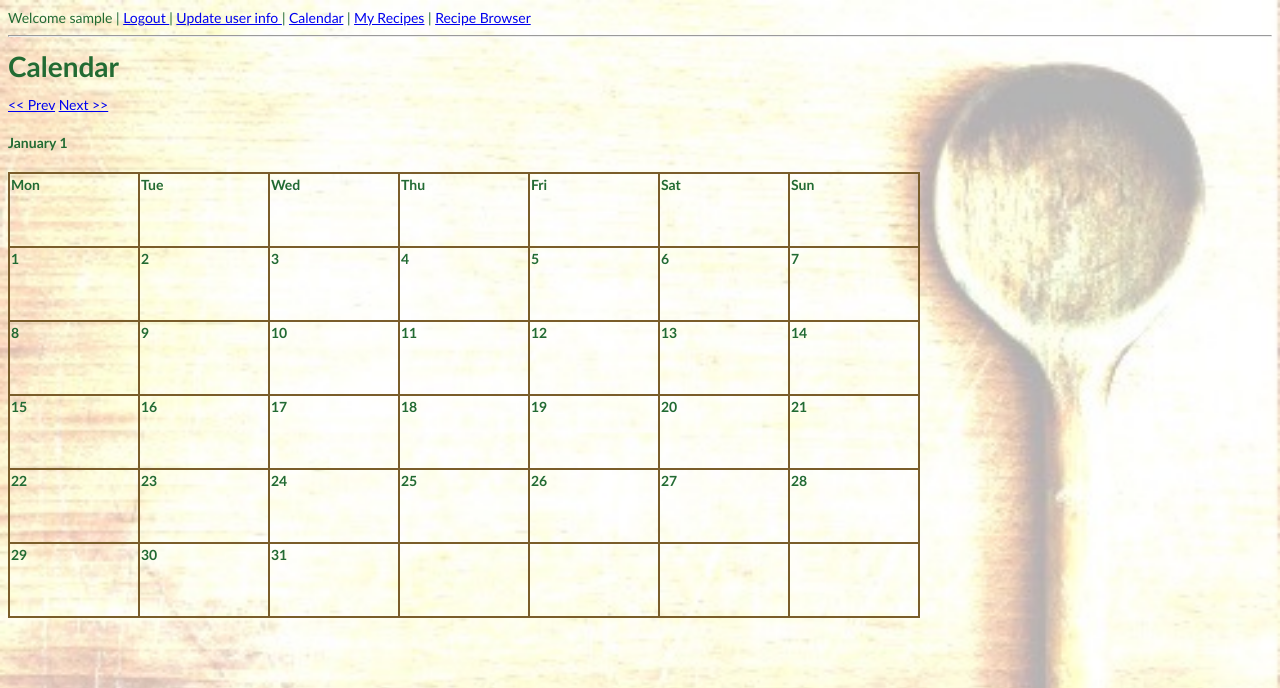
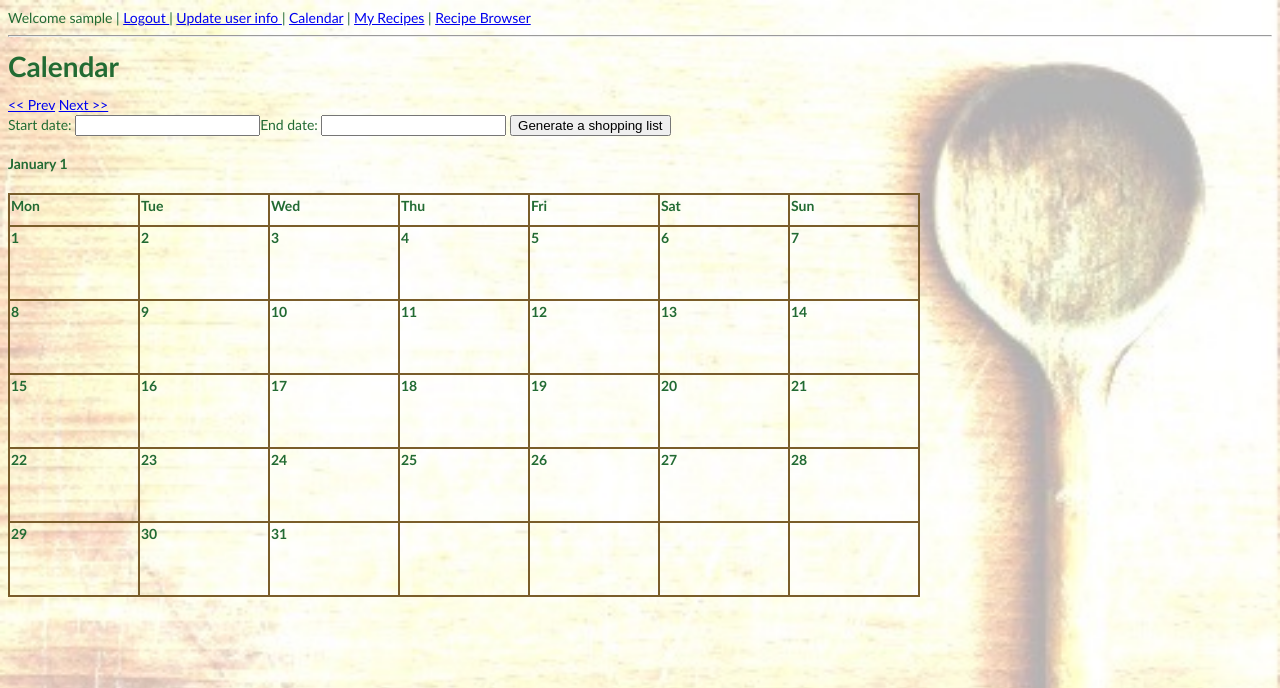
Before and after one commit to jessebutterfield/recipes, a Django app: page /mealplanner/1/1/ in a window 1280 px wide. Shown: the top 688 px of the page. Run offline with Django 3.2, Linux system fonts and the light colour scheme; a user stored in the database is signed in; tables that the repository leaves empty hold one stand-in row (values such as "Sample post"); some libraries are stand-ins or nearby versions.

Commit message:
css cleanup. basic support for shopping list dates.
removed all render_to_response (which doesn't pass the request context (ie the csrf token) and is soon to be deprecated). replaced with render.

added generateList view which grabs the start and end date and for now, prints them out.

removed month.css and moved the td default style to a calendar style.

added a jquery datepicker.

```diff
--- a/mealplanner/static/base.css
+++ b/mealplanner/static/base.css
@@ -1,11 +1,22 @@
+.calendartd {
+	vertical-align:text-top;
+	border-style:solid;
+	border-color:#7A5D2A;
+	border-width: 2px;
+	height:5em;
+	width:9em;
+}
+
 .current {
-background-color:#b0c4de;
+	background-color:#b0c4de;
 }
+
 .datenum {
-font-weight:bold;
+	font-weight:bold;
+	height:2em;
 }
 table {
-border-collapse:collapse;
+	border-collapse:collapse;
 }
 
 html, body, form, fieldset, table, tr, td, img, div {
--- a/mealplanner/static/month.css
+++ /dev/null
@@ -1,8 +0,0 @@
-td {
-vertical-align:text-top;
-border-style:solid;
-border-color:#7A5D2A;
-border-width: 2px;
-height:5em;
-width:9em;
-}
--- a/mealplanner/templates/mealplanner/index.html
+++ b/mealplanner/templates/mealplanner/index.html
@@ -2,13 +2,28 @@
 
 {% block body_block %}
 
-	{% load staticfiles %}
-	<link rel="stylesheet" type="text/css" href="{% static "month.css" %}" />
+	<script src="//code.jquery.com/jquery-1.10.2.js"></script>
+  	<script src="//code.jquery.com/ui/1.11.4/jquery-ui.js"></script>
+  	<script>
+	    $(function() {
+	    	$( "#datepicker-start" ).datepicker();
+	    });
+	    $(function() {
+	    	$( "#datepicker-end" ).datepicker();
+	    });
+	</script>
+	<link rel="stylesheet" href="//code.jquery.com/ui/1.11.4/themes/smoothness/jquery-ui.css">
 
 	<h1>Calendar</h1>
 
 	<a href= "{% url "newMonth" year month "prev" %}">&lt;&lt; Prev</a>
 	<a href= "{% url "newMonth" year month "next" %}">Next &gt;&gt;</a>
+
+	<form action="/mealplanner/generateList/" method="post">
+		{% csrf_token %}
+		Start date: <input type="text" id="datepicker-start" name="start_date">End date: <input type="text" id="datepicker-end" name="end_date">
+	    <input type="submit" name="generatelist" value="Generate a shopping list"/>
+	</form>
 	<h4>{{ mname }} {{ year }}</h4>
 
 	<div class="month">
@@ -16,7 +31,7 @@
 
 	    <tr>
 	    	{% for dday in week_days %}
-	    		<td class="datenum">{{dday}}</td>
+	    		<td class="calendartd datenum">{{dday}}</td>
 	        {% endfor %}
 	    </tr>
 
@@ -26,9 +41,9 @@
 
 	            <!-- TD style: empty | day | current; onClick handler and highlight  -->
 
-	            <td class= {% if day == 0 %}"empty"{% endif %}
-	            {% if day != 0 and not current %}"day"{% endif %}
-	            {% if day != 0 and current %}"current"{% endif %}
+	            <td class= "calendartd {% if day == 0 %}empty"{% endif %}
+	            {% if day != 0 and not current %}day"{% endif %}
+	            {% if day != 0 and current %}current"{% endif %}
 	            {% if day != 0 %}
 	            	onClick="parent.location='{% url  "detailDay" year month day %}'" >
 	                <div class="datenum"> {{ day }} </div>
--- a/mealplanner/urls.py
+++ b/mealplanner/urls.py
@@ -23,6 +23,7 @@ urlpatterns = [
     url(r"^(\d+)/(\d+)/$", views.month, name="month"),
     url(r"^(\d+)/(\d+)/(\d+)/$", views.detailDay, name="detailDay"),
     url(r"^save/(\d+)/(\d+)/(\d+)/$", views.saveDay, name="saveDay"),
+    url(r'generateList', views.generateList, name='generateList'),
 
     # User settings and login
     url(r'signup', views.signup, name='signup'),
--- a/mealplanner/views.py
+++ b/mealplanner/views.py
@@ -1,7 +1,6 @@
-from django.template import loader, RequestContext
+from django.template import loader
 from django.shortcuts import render
 from django.http import HttpResponseRedirect, HttpResponse
-from django.shortcuts import render_to_response
 from django.core.urlresolvers import reverse
 from django.contrib.auth.forms import AuthenticationForm
 from django.contrib.auth import authenticate, login
@@ -11,18 +10,17 @@ from django.contrib.auth.models import User
 from datetime import datetime,date,timedelta
 
 from mealplanner.models import Recipe, RecipeIngredient, Meal, UserSettings
-from mealplanner.forms import recipe_name_form_factory, info_form_factory, signup_form
+from mealplanner.forms import recipe_name_form_factory, info_form_factory, signup_form, generate_list_form_factory
 
 import calendar
 
 @login_required
 def index(request):
     recipe_list = Recipe.objects.all()
-    template = loader.get_template('mealplanner/index.html')
     context = {
         'recipe_list': recipe_list,
     }
-    return HttpResponse(template.render(context, request))
+    return render(request, 'mealplanner/index.html', context)
 
 # ----------------------------------------------------------------------------------------------------------------
 # ----------------------------------------------------------------------------------------------------------------
@@ -134,6 +132,28 @@ mnames = "January February March April May June July August September October No
 mnames = mnames.split()
 
 @login_required
+def generateList(request):
+    if request.method == 'POST':
+        # create a form instance and populate it with data from the request:
+        formClass = generate_list_form_factory()
+        form = formClass(request.POST)
+
+        # check whether it's valid:
+        if form.is_valid():
+            # process the data in form.cleaned_data as required
+            generateListFromForm(request, form)
+        else:
+            return HttpResponse('Invalid form.')
+
+    return HttpResponseRedirect(reverse('currentMonth'))
+
+def generateListFromForm(request,form):
+    start = form.cleaned_data['start_date']
+    end = form.cleaned_data['end_date']
+    print("Generating a shopping list from " + str(start) + " to " + str(end))
+    # TODO: make it go to a shopping list page
+
+@login_required
 def newMonth(request, year, month, change):
     year, month = int(year), int(month)
     if change in ("next", "prev"):
@@ -193,7 +213,7 @@ def month(request, year, month):
         'mname': mnames[month-1],
         'week_days': week_days
     }
-    return render_to_response("mealplanner/index.html", context )
+    return render(request, "mealplanner/index.html", context)
 
 @login_required
 def detailDay(request, year, month, day):
@@ -286,7 +306,7 @@ def updateSettings(request, form = None):
     if(not form):
         formClass = info_form_factory(request.user)
         form = formClass()
-    return render_to_response('mealplanner/userSettings.html', {'form':form},context_instance=RequestContext(request))
+    return render(request, 'mealplanner/userSettings.html', {'form':form})
 
 @login_required
 def saveSettings(request):
```
Also changed, not shown: mealplanner/forms.py (+10 -2 lines).
